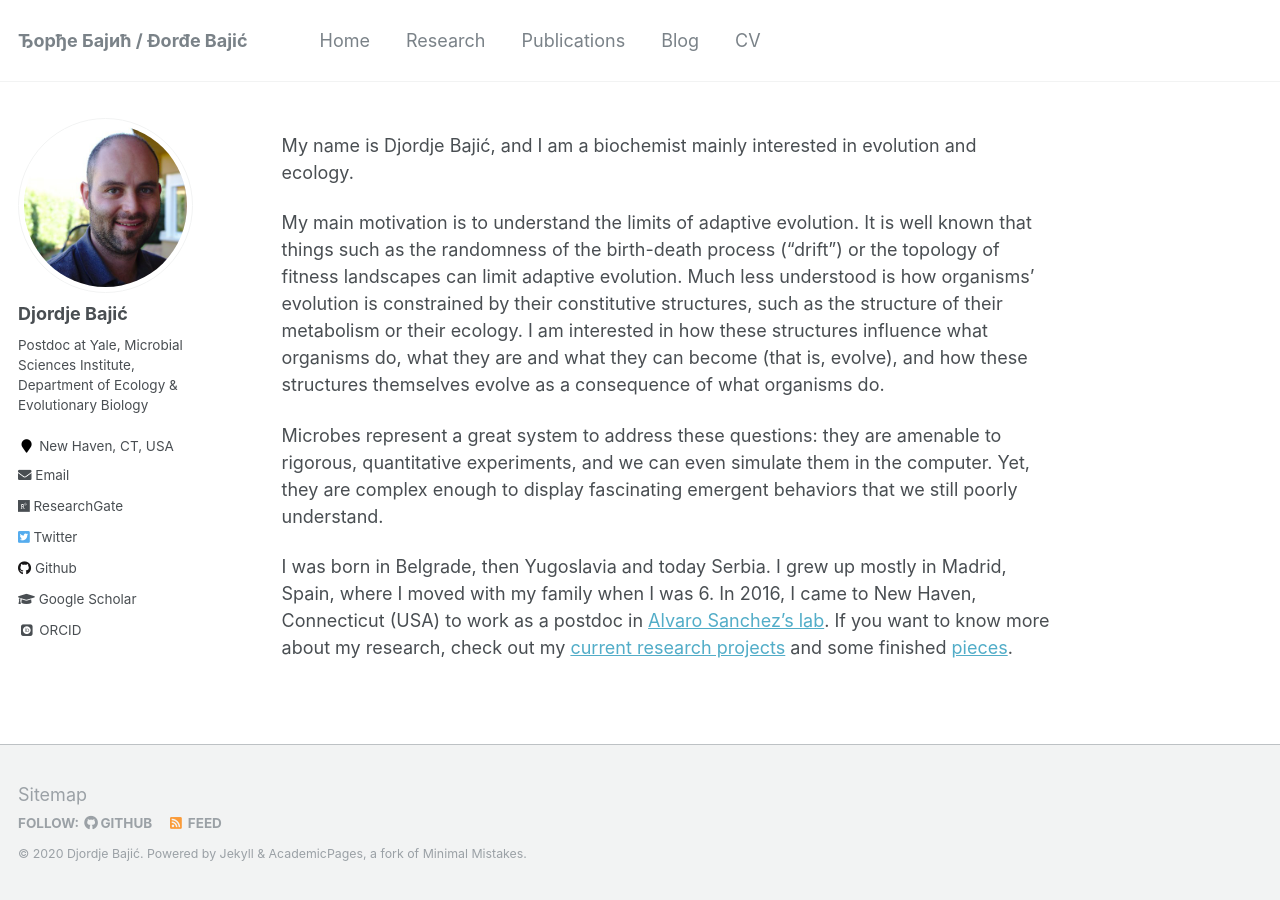
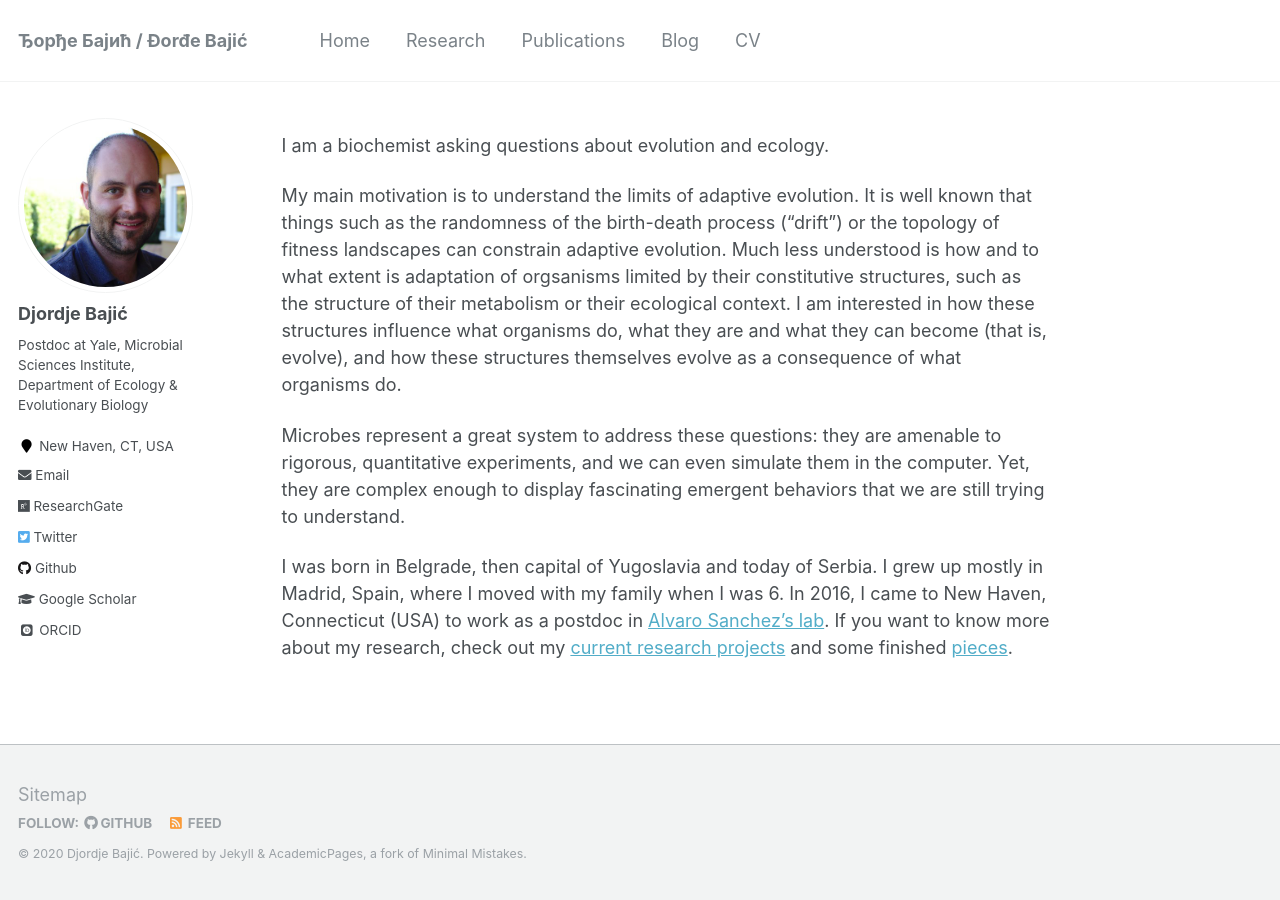
Before and after one commit to djbajic/djbajic.github.io, a Jekyll site: the page built from _pages/about.md, in a window 1280 px wide. Built offline with Jekyll 4.4.1, drawn with Linux system fonts in a browser that asks for light colours; some web fonts are replaced.

Commit message:
minor changes

```diff
--- a/_pages/about.md
+++ b/_pages/about.md
@@ -7,10 +7,10 @@ redirect_from:
   - /about.html
 ---
 
-My name is Djordje Bajić, and I am a biochemist mainly interested in evolution and ecology.
+I am a biochemist asking questions about evolution and ecology.
 
-My main motivation is to understand the limits of adaptive evolution. It is well known that things such as the randomness of the birth-death process ("drift") or the topology of fitness landscapes can limit adaptive evolution. Much less understood is how organisms' evolution is constrained by their constitutive structures, such as the structure of their metabolism or their ecology. I am interested in how these structures influence what organisms do, what they are and what they can become (that is, evolve), and how these structures themselves evolve as a consequence of what organisms do.
+My main motivation is to understand the limits of adaptive evolution. It is well known that things such as the randomness of the birth-death process ("drift") or the topology of fitness landscapes can constrain adaptive evolution. Much less understood is how and to what extent is adaptation of orgsanisms limited by their constitutive structures, such as the structure of their metabolism or their ecological context. I am interested in how these structures influence what organisms do, what they are and what they can become (that is, evolve), and how these structures themselves evolve as a consequence of what organisms do.
 
-Microbes represent a great system to address these questions: they are amenable to rigorous, quantitative experiments, and we can even simulate them in the computer. Yet, they are complex enough to display fascinating emergent behaviors that we still poorly understand.
+Microbes represent a great system to address these questions: they are amenable to rigorous, quantitative experiments, and we can even simulate them in the computer. Yet, they are complex enough to display fascinating emergent behaviors that we are still trying to understand.
 
-I was born in Belgrade, then Yugoslavia and today Serbia. I grew up mostly in Madrid, Spain, where I moved with my family when I was 6. In 2016, I came to New Haven, Connecticut (USA) to work as a postdoc in [Alvaro Sanchez's lab](http://sanchezlaboratory.com/). If you want to know more about my research, check out my [current research projects](https://djbajic.github.io/research/) and some finished [pieces](https://djbajic.github.io/publications/).
+I was born in Belgrade, then capital of Yugoslavia and today of Serbia. I grew up mostly in Madrid, Spain, where I moved with my family when I was 6. In 2016, I came to New Haven, Connecticut (USA) to work as a postdoc in [Alvaro Sanchez's lab](http://sanchezlaboratory.com/). If you want to know more about my research, check out my [current research projects](https://djbajic.github.io/research/) and some finished [pieces](https://djbajic.github.io/publications/).
```
